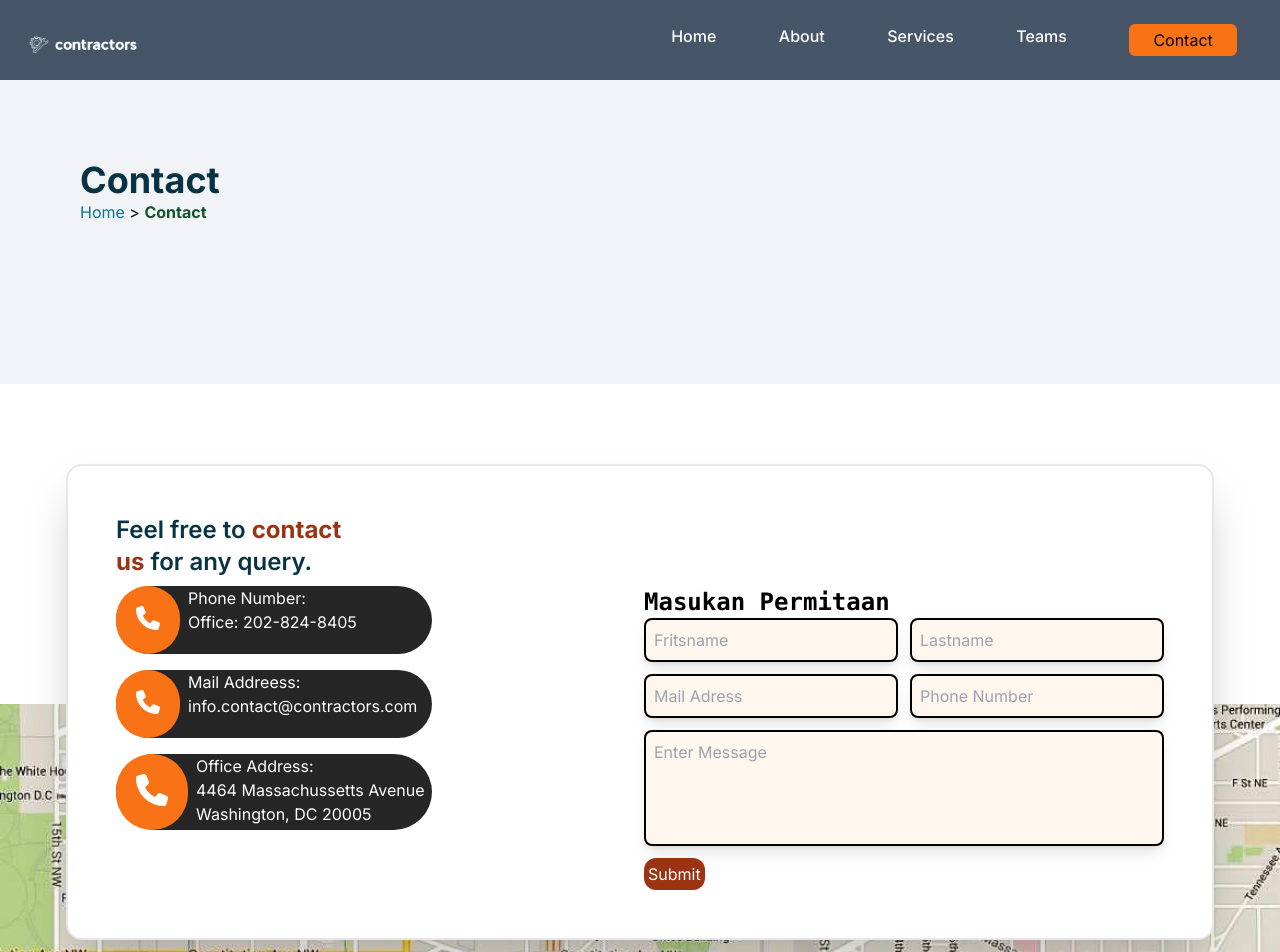
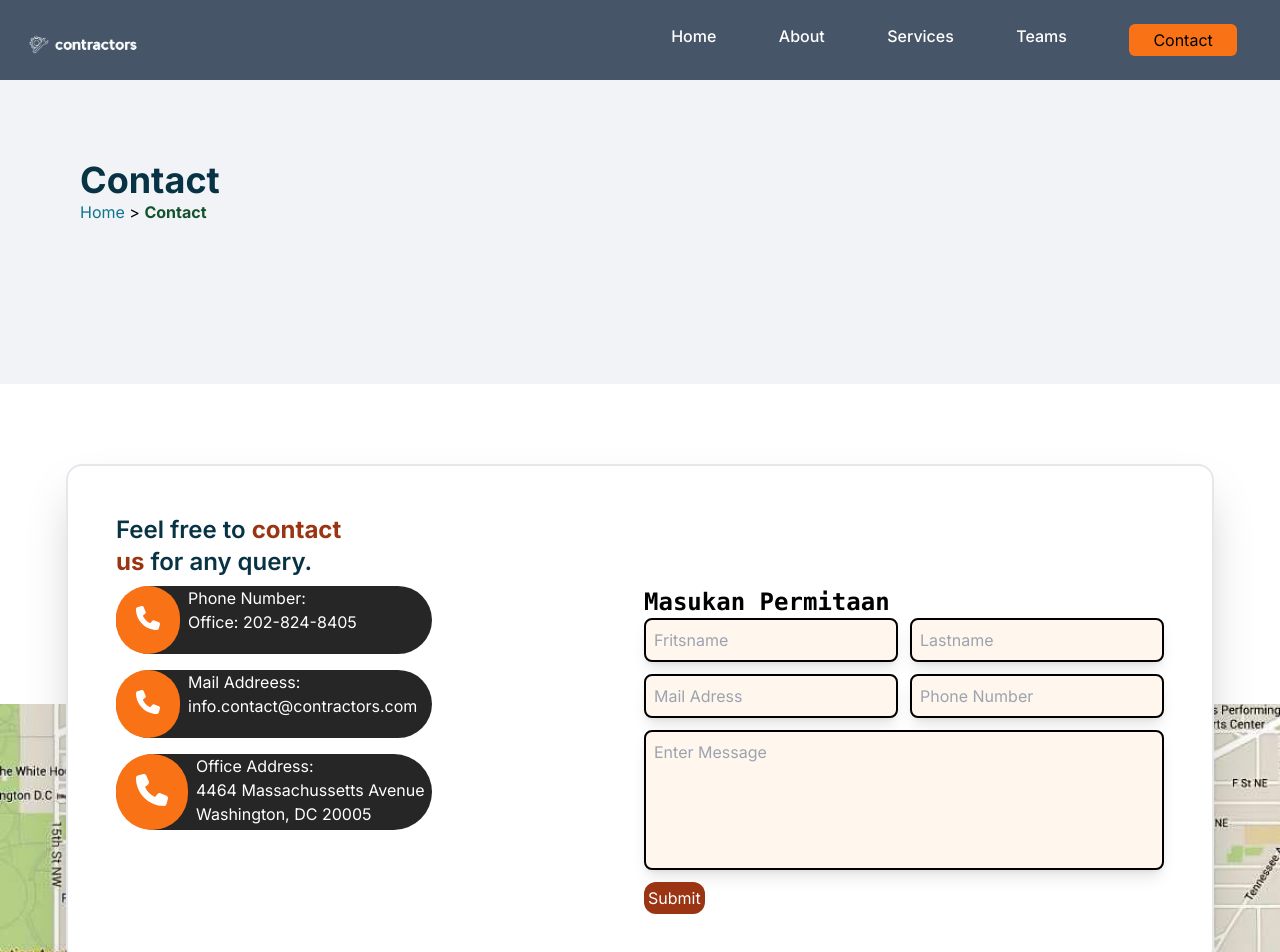
Before and after one commit to Abelakmal/pwd-companyProfile, a Next.js app: page /contact in a window 1280 px wide. Shown: the top 952 px of the page. Built offline with nearby package versions, Linux system fonts and the light colour scheme.

Commit message:
memperbagus contact

```diff
--- a/app/contact/page.js
+++ b/app/contact/page.js
@@ -1,7 +1,7 @@
 import React from 'react';
 import Directory from '../components/Directory';
 import { FontAwesomeIcon } from '@fortawesome/react-fontawesome';
-import {  faPhone } from '@fortawesome/free-solid-svg-icons';
+import { faPhone } from '@fortawesome/free-solid-svg-icons';
 import Image from 'next/image';
 
 const page = () => {
@@ -51,14 +51,15 @@ const page = () => {
               </div>
             </li>
           </ul>
-          <div className='max-md:mt-6'>
+          <div className="max-md:mt-6">
             <h2 className="text-2xl font-bold font-mono">Masukan Permitaan</h2>
             <form className="grid grid-cols-2  gap-3 h-max">
               <input type="text" placeholder="Fritsname" maxLength={50} className="bg-orange-50 p-2 rounded-lg border-2 border-black shadow-lg" />
               <input type="text" placeholder="Lastname" maxLength={50} className="bg-orange-50 p-2 rounded-lg border-2 border-black shadow-lg" />
               <input type="email" placeholder="Mail Adress" className="bg-orange-50 p-2 rounded-lg border-2 border-black shadow-lg" />
               <input type="tel" placeholder="Phone Number" maxLength={16} pattern="[0-9]" className="bg-orange-50 p-2 rounded-lg border-2 border-black shadow-lg" />
-              <input type="tel" placeholder="Enter Message" className="col-span-2 pb-20 pl-2 bg-orange-50 p-2 rounded-lg border-2 border-black shadow-lg" />
+
+              <textarea placeholder="Enter Message" className="col-span-2 pb-20 pl-2 bg-orange-50 p-2 rounded-lg border-2 border-black shadow-lg resize-none"></textarea>
               <button className="bg-orange-800 w-max hover:bg-orange-900 text-white p-1 rounded-xl">Submit</button>
             </form>
           </div>
```
